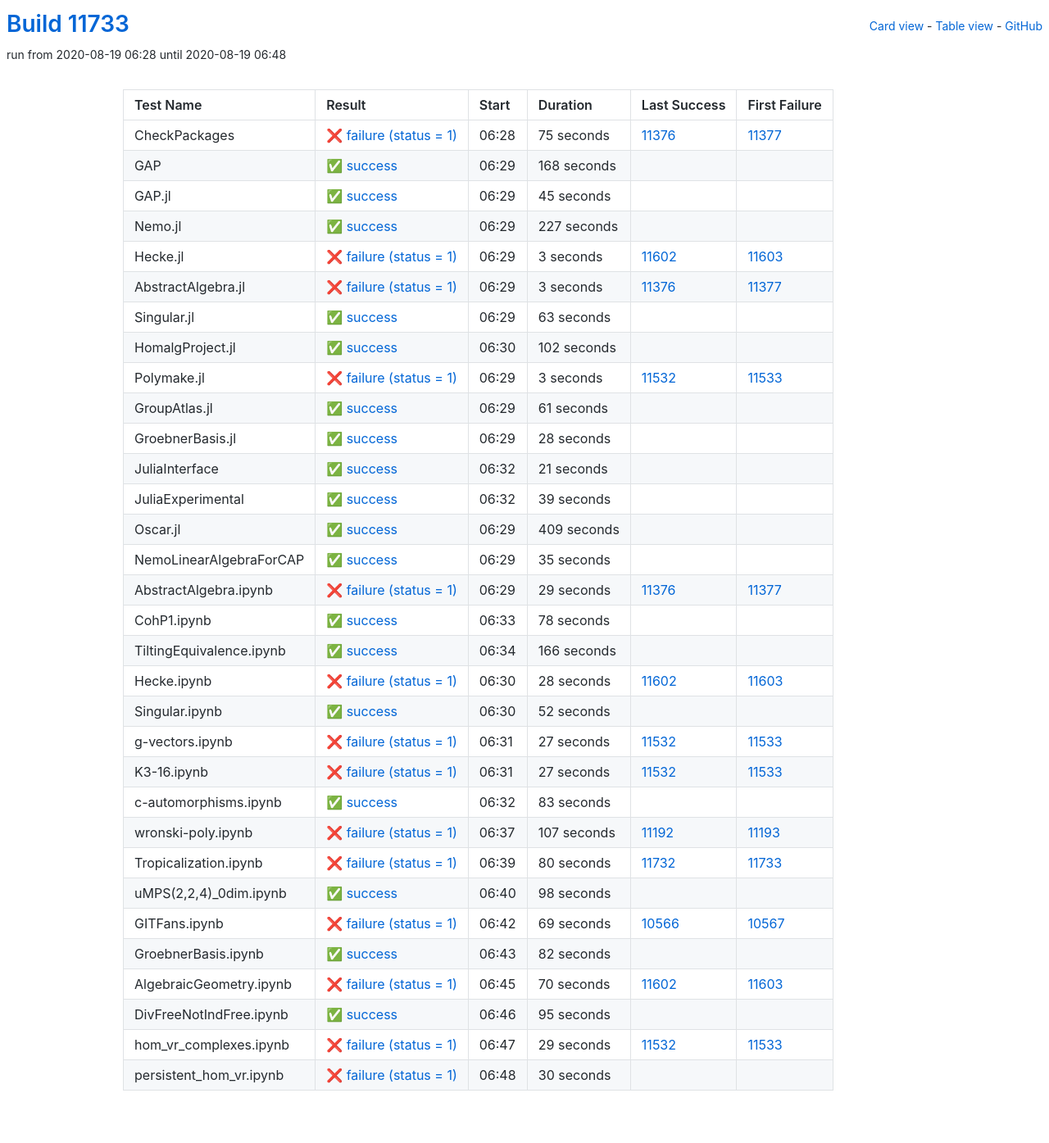
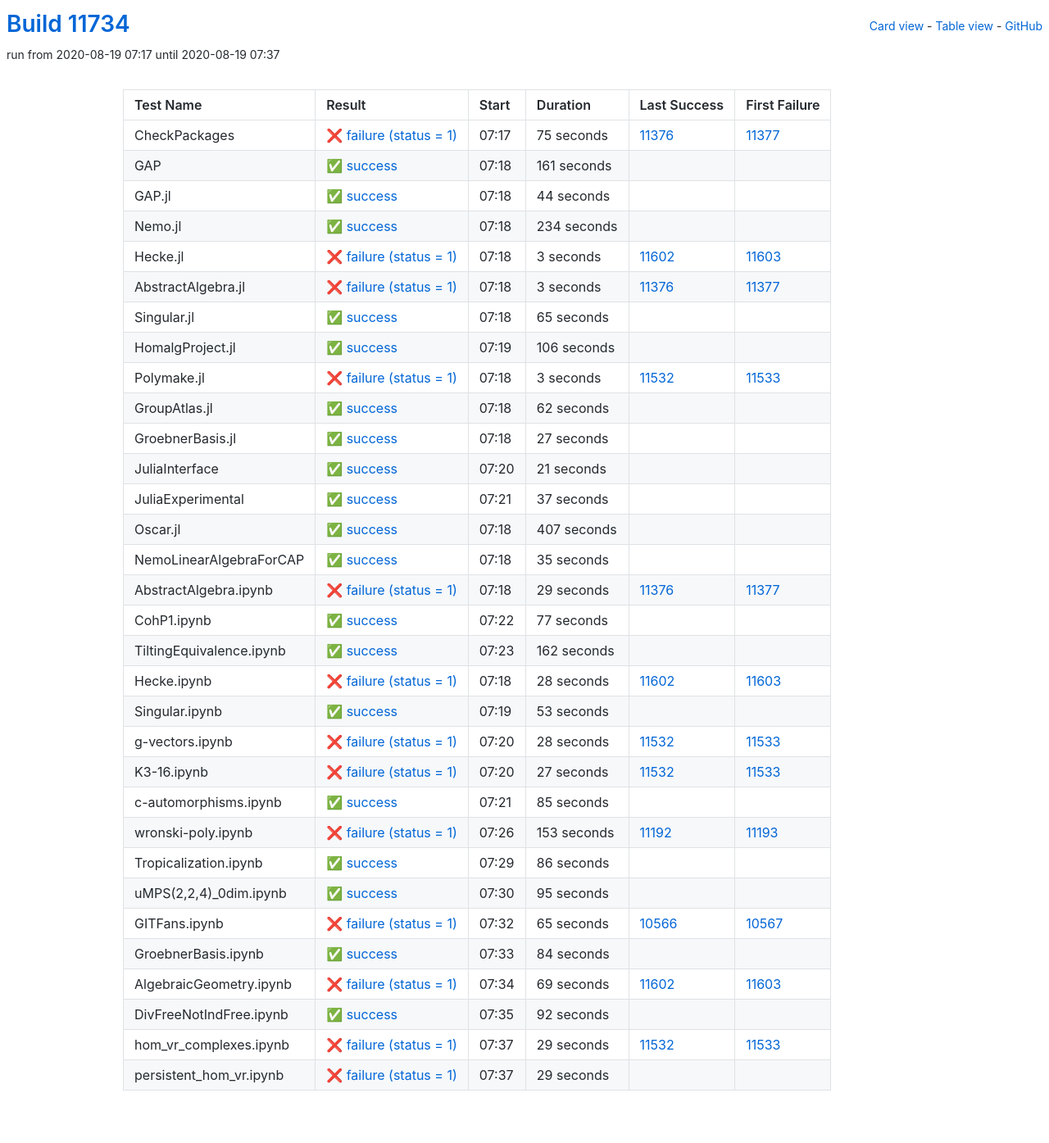
Before and after one commit to oscar-system/oscar-ci-status, a Jekyll site: the page built from table.html, in a window 1280 px wide. Shown: the whole page at 82% size. Built offline with Jekyll 4.4.1, drawn with Linux system fonts in a browser that asks for light colours.

Commit message:
Build #11734

```diff
--- a/_data/ci.yml
+++ b/_data/ci.yml
@@ -1,6 +1,6 @@
 ---
-build: 11733
-build_url: https://oscarci.mathematik.uni-kl.de/job/oscar/11733/
+build: 11734
+build_url: https://oscarci.mathematik.uni-kl.de/job/oscar/11734/
 job: oscar
 organization: oscar-system
 repo: oscar-ci-status
@@ -8,8 +8,8 @@
 tests:
 - name: CheckPackages
   id: checkpackages
-  log: https://oscarci.mathematik.uni-kl.de/job/oscar/11733/artifact/logs/build-11733/CheckPackages.log
-  start: 2020-08-19 06:28
+  log: https://oscarci.mathematik.uni-kl.de/job/oscar/11734/artifact/logs/build-11734/CheckPackages.log
+  start: 2020-08-19 07:17
   success: false
   exitcode: 1
   status: failure
@@ -20,44 +20,44 @@
   first_failure_url: https://oscarci.mathematik.uni-kl.de/job/oscar/11377/
 - name: GAP
   id: gap
-  log: https://oscarci.mathematik.uni-kl.de/job/oscar/11733/artifact/logs/build-11733/GAP.log
-  start: 2020-08-19 06:29
+  log: https://oscarci.mathematik.uni-kl.de/job/oscar/11734/artifact/logs/build-11734/GAP.log
+  start: 2020-08-19 07:18
   success: true
   exitcode: 0
   status: success
-  duration: 168
+  duration: 161
   last_success: false
   last_success_url:
   first_failure: false
   first_failure_url:
 - name: GAP.jl
   id: gap-jl
-  log: https://oscarci.mathematik.uni-kl.de/job/oscar/11733/artifact/logs/build-11733/GAP.jl.log
-  start: 2020-08-19 06:29
+  log: https://oscarci.mathematik.uni-kl.de/job/oscar/11734/artifact/logs/build-11734/GAP.jl.log
+  start: 2020-08-19 07:18
   success: true
   exitcode: 0
   status: success
-  duration: 45
+  duration: 44
   last_success: false
   last_success_url:
   first_failure: false
   first_failure_url:
 - name: Nemo.jl
   id: nemo-jl
-  log: https://oscarci.mathematik.uni-kl.de/job/oscar/11733/artifact/logs/build-11733/Nemo.jl.log
-  start: 2020-08-19 06:29
+  log: https://oscarci.mathematik.uni-kl.de/job/oscar/11734/artifact/logs/build-11734/Nemo.jl.log
+  start: 2020-08-19 07:18
   success: true
   exitcode: 0
   status: success
-  duration: 227
+  duration: 234
   last_success: false
   last_success_url:
   first_failure: false
   first_failure_url:
 - name: Hecke.jl
   id: hecke-jl
-  log: https://oscarci.mathematik.uni-kl.de/job/oscar/11733/artifact/logs/build-11733/Hecke.jl.log
-  start: 2020-08-19 06:29
+  log: https://oscarci.mathematik.uni-kl.de/job/oscar/11734/artifact/logs/build-11734/Hecke.jl.log
+  start: 2020-08-19 07:18
   success: false
   exitcode: 1
   status: failure
@@ -68,8 +68,8 @@
   first_failure_url: https://oscarci.mathematik.uni-kl.de/job/oscar/11603/
 - name: AbstractAlgebra.jl
   id: abstractalgebra-jl
-  log: https://oscarci.mathematik.uni-kl.de/job/oscar/11733/artifact/logs/build-11733/AbstractAlgebra.jl.log
-  start: 2020-08-19 06:29
+  log: https://oscarci.mathematik.uni-kl.de/job/oscar/11734/artifact/logs/build-11734/AbstractAlgebra.jl.log
+  start: 2020-08-19 07:18
   success: false
   exitcode: 1
   status: failure
@@ -80,32 +80,32 @@
   first_failure_url: https://oscarci.mathematik.uni-kl.de/job/oscar/11377/
 - name: Singular.jl
   id: singular-jl
-  log: https://oscarci.mathematik.uni-kl.de/job/oscar/11733/artifact/logs/build-11733/Singular.jl.log
-  start: 2020-08-19 06:29
+  log: https://oscarci.mathematik.uni-kl.de/job/oscar/11734/artifact/logs/build-11734/Singular.jl.log
+  start: 2020-08-19 07:18
   success: true
   exitcode: 0
   status: success
-  duration: 63
+  duration: 65
   last_success: false
   last_success_url:
   first_failure: false
   first_failure_url:
 - name: HomalgProject.jl
   id: homalgproject-jl
-  log: https://oscarci.mathematik.uni-kl.de/job/oscar/11733/artifact/logs/build-11733/HomalgProject.jl.log
-  start: 2020-08-19 06:30
+  log: https://oscarci.mathematik.uni-kl.de/job/oscar/11734/artifact/logs/build-11734/HomalgProject.jl.log
+  start: 2020-08-19 07:19
   success: true
   exitcode: 0
   status: success
-  duration: 102
+  duration: 106
   last_success: false
   last_success_url:
   first_failure: false
   first_failure_url:
 - name: Polymake.jl
   id: polymake-jl
-  log: https://oscarci.mathematik.uni-kl.de/job/oscar/11733/artifact/logs/build-11733/Polymake.jl.log
-  start: 2020-08-19 06:29
+  log: https://oscarci.mathematik.uni-kl.de/job/oscar/11734/artifact/logs/build-11734/Polymake.jl.log
+  start: 2020-08-19 07:18
   success: false
   exitcode: 1
   status: failure
@@ -116,32 +116,32 @@
   first_failure_url: https://oscarci.mathematik.uni-kl.de/job/oscar/11533/
 - name: GroupAtlas.jl
   id: groupatlas-jl
-  log: https://oscarci.mathematik.uni-kl.de/job/oscar/11733/artifact/logs/build-11733/GroupAtlas.jl.log
-  start: 2020-08-19 06:29
+  log: https://oscarci.mathematik.uni-kl.de/job/oscar/11734/artifact/logs/build-11734/GroupAtlas.jl.log
+  start: 2020-08-19 07:18
   success: true
   exitcode: 0
   status: success
-  duration: 61
+  duration: 62
   last_success: false
   last_success_url:
   first_failure: false
   first_failure_url:
 - name: GroebnerBasis.jl
   id: groebnerbasis-jl
-  log: https://oscarci.mathematik.uni-kl.de/job/oscar/11733/artifact/logs/build-11733/GroebnerBasis.jl.log
-  start: 2020-08-19 06:29
+  log: https://oscarci.mathematik.uni-kl.de/job/oscar/11734/artifact/logs/build-11734/GroebnerBasis.jl.log
+  start: 2020-08-19 07:18
   success: true
   exitcode: 0
   status: success
-  duration: 28
+  duration: 27
   last_success: false
   last_success_url:
   first_failure: false
   first_failure_url:
 - name: JuliaInterface
   id: juliainterface
-  log: https://oscarci.mathematik.uni-kl.de/job/oscar/11733/artifact/logs/build-11733/JuliaInterface.log
-  start: 2020-08-19 06:32
+  log: https://oscarci.mathematik.uni-kl.de/job/oscar/11734/artifact/logs/build-11734/JuliaInterface.log
+  start: 2020-08-19 07:20
   success: true
   exitcode: 0
   status: success
@@ -152,32 +152,32 @@
   first_failure_url:
 - name: JuliaExperimental
   id: juliaexperimental
-  log: https://oscarci.mathematik.uni-kl.de/job/oscar/11733/artifact/logs/build-11733/JuliaExperimental.log
-  start: 2020-08-19 06:32
+  log: https://oscarci.mathematik.uni-kl.de/job/oscar/11734/artifact/logs/build-11734/JuliaExperimental.log
+  start: 2020-08-19 07:21
   success: true
   exitcode: 0
   status: success
-  duration: 39
+  duration: 37
   last_success: false
   last_success_url:
   first_failure: false
   first_failure_url:
 - name: Oscar.jl
   id: oscar-jl
-  log: https://oscarci.mathematik.uni-kl.de/job/oscar/11733/artifact/logs/build-11733/Oscar.jl.log
-  start: 2020-08-19 06:29
+  log: https://oscarci.mathematik.uni-kl.de/job/oscar/11734/artifact/logs/build-11734/Oscar.jl.log
+  start: 2020-08-19 07:18
   success: true
   exitcode: 0
   status: success
-  duration: 409
+  duration: 407
   last_success: false
   last_success_url:
   first_failure: false
   first_failure_url:
 - name: NemoLinearAlgebraForCAP
   id: nemolinearalgebraforcap
-  log: https://oscarci.mathematik.uni-kl.de/job/oscar/11733/artifact/logs/build-11733/NemoLinearAlgebraForCAP.log
-  start: 2020-08-19 06:29
+  log: https://oscarci.mathematik.uni-kl.de/job/oscar/11734/artifact/logs/build-11734/NemoLinearAlgebraForCAP.log
+  start: 2020-08-19 07:18
   success: true
   exitcode: 0
   status: success
@@ -188,8 +188,8 @@
   first_failure_url:
 - name: AbstractAlgebra.ipynb
   id: abstractalgebra-ipynb
-  log: https://oscarci.mathematik.uni-kl.de/job/oscar/11733/artifact/logs/build-11733/AbstractAlgebra.ipynb.log
-  start: 2020-08-19 06:29
+  log: https://oscarci.mathematik.uni-kl.de/job/oscar/11734/artifact/logs/build-11734/AbstractAlgebra.ipynb.log
+  start: 2020-08-19 07:18
   success: false
   exitcode: 1
   status: failure
@@ -200,32 +200,32 @@
   first_failure_url: https://oscarci.mathematik.uni-kl.de/job/oscar/11377/
 - name: CohP1.ipynb
   id: cohp1-ipynb
-  log: https://oscarci.mathematik.uni-kl.de/job/oscar/11733/artifact/logs/build-11733/CohP1.ipynb.log
-  start: 2020-08-19 06:33
+  log: https://oscarci.mathematik.uni-kl.de/job/oscar/11734/artifact/logs/build-11734/CohP1.ipynb.log
+  start: 2020-08-19 07:22
   success: true
   exitcode: 0
   status: success
-  duration: 78
+  duration: 77
   last_success: false
   last_success_url:
   first_failure: false
   first_failure_url:
 - name: TiltingEquivalence.ipynb
   id: tiltingequivalence-ipynb
-  log: https://oscarci.mathematik.uni-kl.de/job/oscar/11733/artifact/logs/build-11733/TiltingEquivalence.ipynb.log
-  start: 2020-08-19 06:34
+  log: https://oscarci.mathematik.uni-kl.de/job/oscar/11734/artifact/logs/build-11734/TiltingEquivalence.ipynb.log
+  start: 2020-08-19 07:23
   success: true
   exitcode: 0
   status: success
-  duration: 166
+  duration: 162
   last_success: false
   last_success_url:
   first_failure: false
   first_failure_url:
 - name: Hecke.ipynb
   id: hecke-ipynb
-  log: https://oscarci.mathematik.uni-kl.de/job/oscar/11733/artifact/logs/build-11733/Hecke.ipynb.log
-  start: 2020-08-19 06:30
+  log: https://oscarci.mathematik.uni-kl.de/job/oscar/11734/artifact/logs/build-11734/Hecke.ipynb.log
+  start: 2020-08-19 07:18
   success: false
   exitcode: 1
   status: failure
@@ -236,32 +236,32 @@
   first_failure_url: https://oscarci.mathematik.uni-kl.de/job/oscar/11603/
 - name: Singular.ipynb
   id: singular-ipynb
-  log: https://oscarci.mathematik.uni-kl.de/job/oscar/11733/artifact/logs/build-11733/Singular.ipynb.log
-  start: 2020-08-19 06:30
+  log: https://oscarci.mathematik.uni-kl.de/job/oscar/11734/artifact/logs/build-11734/Singular.ipynb.log
+  start: 2020-08-19 07:19
   success: true
   exitcode: 0
   status: success
-  duration: 52
+  duration: 53
   last_success: false
   last_success_url:
   first_failure: false
   first_failure_url:
 - name: g-vectors.ipynb
   id: g-vectors-ipynb
-  log: https://oscarci.mathematik.uni-kl.de/job/oscar/11733/artifact/logs/build-11733/g-vectors.ipynb.log
-  start: 2020-08-19 06:31
+  log: https://oscarci.mathematik.uni-kl.de/job/oscar/11734/artifact/logs/build-11734/g-vectors.ipynb.log
+  start: 2020-08-19 07:20
   success: false
   exitcode: 1
   status: failure
-  duration: 27
+  duration: 28
   last_success: 11532
   last_success_url: https://oscarci.mathematik.uni-kl.de/job/oscar/11532/
   first_failure: 11533
   first_failure_url: https://oscarci.mathematik.uni-kl.de/job/oscar/11533/
 - name: K3-16.ipynb
   id: k3-16-ipynb
-  log: https://oscarci.mathematik.uni-kl.de/job/oscar/11733/artifact/logs/build-11733/K3-16.ipynb.log
-  start: 2020-08-19 06:31
+  log: https://oscarci.mathematik.uni-kl.de/job/oscar/11734/artifact/logs/build-11734/K3-16.ipynb.log
+  start: 2020-08-19 07:20
   success: false
   exitcode: 1
   status: failure
@@ -272,92 +272,44 @@
   first_failure_url: https://oscarci.mathematik.uni-kl.de/job/oscar/11533/
 - name: c-automorphisms.ipynb
   id: c-automorphisms-ipynb
-  log: https://oscarci.mathematik.uni-kl.de/job/oscar/11733/artifact/logs/build-11733/c-automorphisms.ipynb.log
-  start: 2020-08-19 06:32
+  log: https://oscarci.mathematik.uni-kl.de/job/oscar/11734/artifact/logs/build-11734/c-automorphisms.ipynb.log
+  start: 2020-08-19 07:21
   success: true
   exitcode: 0
   status: success
-  duration: 83
+  duration: 85
   last_success: false
   last_success_url:
   first_failure: false
   first_failure_url:
 - name: wronski-poly.ipynb
   id: wronski-poly-ipynb
-  log: https://oscarci.mathematik.uni-kl.de/job/oscar/11733/artifact/logs/build-11733/wronski-poly.ipynb.log
-  start: 2020-08-19 06:37
+  log: https://oscarci.mathematik.uni-kl.de/job/oscar/11734/artifact/logs/build-11734/wronski-poly.ipynb.log
+  start: 2020-08-19 07:26
   success: false
   exitcode: 1
   status: failure
-  duration: 107
+  duration: 153
   last_success: 11192
   last_success_url: https://oscarci.mathematik.uni-kl.de/job/oscar/11192/
   first_failure: 11193
   first_failure_url: https://oscarci.mathematik.uni-kl.de/job/oscar/11193/
 - name: Tropicalization.ipynb
   id: tropicalization-ipynb
-  log: https://oscarci.mathematik.uni-kl.de/job/oscar/11733/artifact/logs/build-11733/Tropicalization.ipynb.log
-  start: 2020-08-19 06:39
-  success: false
-  exitcode: 1
-  status: failure
-  duration: 80
-  last_success: 11732
-  last_success_url: https://oscarci.mathematik.uni-kl.de/job/oscar/11732/
-  first_failure: 11733
-  first_failure_url: https://oscarci.mathematik.uni-kl.de/job/oscar/11733/
-- name: uMPS(2,2,4)_0dim.ipynb
-  id: umps-2-2-4-0dim-ipynb
-  log: https://oscarci.mathematik.uni-kl.de/job/oscar/11733/artifact/logs/build-11733/uMPS-2-2-4-_0dim.ipynb.log
-  start: 2020-08-19 06:40
+  log: https://oscarci.mathematik.uni-kl.de/job/oscar/11734/artifact/logs/build-11734/Tropicalization.ipynb.log
+  start: 2020-08-19 07:29
   success: true
   exitcode: 0
   status: success
-  duration: 98
+  duration: 86
   last_success: false
   last_success_url:
   first_failure: false
   first_failure_url:
-- name: GITFans.ipynb
-  id: gitfans-ipynb
-  log: https://oscarci.mathematik.uni-kl.de/job/oscar/11733/artifact/logs/build-11733/GITFans.ipynb.log
-  start: 2020-08-19 06:42
-  success: false
-  exitcode: 1
-  status: failure
-  duration: 69
-  last_success: 10566
-  last_success_url: https://oscarci.mathematik.uni-kl.de/job/oscar/10566/
-  first_failure: 10567
-  first_failure_url: https://oscarci.mathematik.uni-kl.de/job/oscar/10567/
-- name: GroebnerBasis.ipynb
-  id: groebnerbasis-ipynb
-  log: https://oscarci.mathematik.uni-kl.de/job/oscar/11733/artifact/logs/build-11733/GroebnerBasis.ipynb.log
-  start: 2020-08-19 06:43
-  success: true
-  exitcode: 0
-  status: success
-  duration: 82
-  last_success: false
-  last_success_url:
-  first_failure: false
-  first_failure_url:
-- name: AlgebraicGeometry.ipynb
-  id: algebraicgeometry-ipynb
-  log: https://oscarci.mathematik.uni-kl.de/job/oscar/11733/artifact/logs/build-11733/AlgebraicGeometry.ipynb.log
-  start: 2020-08-19 06:45
-  success: false
-  exitcode: 1
-  status: failure
-  duration: 70
-  last_success: 11602
-  last_success_url: https://oscarci.mathematik.uni-kl.de/job/oscar/11602/
-  first_failure: 11603
-  first_failure_url: https://oscarci.mathematik.uni-kl.de/job/oscar/11603/
-- name: DivFreeNotIndFree.ipynb
-  id: divfreenotindfree-ipynb
-  log: https://oscarci.mathematik.uni-kl.de/job/oscar/11733/artifact/logs/build-11733/DivFreeNotIndFree.ipynb.log
-  start: 2020-08-19 06:46
+- name: uMPS(2,2,4)_0dim.ipynb
+  id: umps-2-2-4-0dim-ipynb
+  log: https://oscarci.mathematik.uni-kl.de/job/oscar/11734/artifact/logs/build-11734/uMPS-2-2-4-_0dim.ipynb.log
+  start: 2020-08-19 07:30
   success: true
   exitcode: 0
   status: success
@@ -366,10 +318,58 @@
   last_success_url:
   first_failure: false
   first_failure_url:
+- name: GITFans.ipynb
+  id: gitfans-ipynb
+  log: https://oscarci.mathematik.uni-kl.de/job/oscar/11734/artifact/logs/build-11734/GITFans.ipynb.log
+  start: 2020-08-19 07:32
+  success: false
+  exitcode: 1
+  status: failure
+  duration: 65
+  last_success: 10566
+  last_success_url: https://oscarci.mathematik.uni-kl.de/job/oscar/10566/
+  first_failure: 10567
+  first_failure_url: https://oscarci.mathematik.uni-kl.de/job/oscar/10567/
+- name: GroebnerBasis.ipynb
+  id: groebnerbasis-ipynb
+  log: https://oscarci.mathematik.uni-kl.de/job/oscar/11734/artifact/logs/build-11734/GroebnerBasis.ipynb.log
+  start: 2020-08-19 07:33
+  success: true
+  exitcode: 0
+  status: success
+  duration: 84
+  last_success: false
+  last_success_url:
+  first_failure: false
+  first_failure_url:
+- name: AlgebraicGeometry.ipynb
+  id: algebraicgeometry-ipynb
+  log: https://oscarci.mathematik.uni-kl.de/job/oscar/11734/artifact/logs/build-11734/AlgebraicGeometry.ipynb.log
+  start: 2020-08-19 07:34
+  success: false
+  exitcode: 1
+  status: failure
+  duration: 69
+  last_success: 11602
+  last_success_url: https://oscarci.mathematik.uni-kl.de/job/oscar/11602/
+  first_failure: 11603
+  first_failure_url: https://oscarci.mathematik.uni-kl.de/job/oscar/11603/
+- name: DivFreeNotIndFree.ipynb
+  id: divfreenotindfree-ipynb
+  log: https://oscarci.mathematik.uni-kl.de/job/oscar/11734/artifact/logs/build-11734/DivFreeNotIndFree.ipynb.log
+  start: 2020-08-19 07:35
+  success: true
+  exitcode: 0
+  status: success
+  duration: 92
+  last_success: false
+  last_success_url:
+  first_failure: false
+  first_failure_url:
 - name: hom_vr_complexes.ipynb
   id: hom-vr-complexes-ipynb
-  log: https://oscarci.mathematik.uni-kl.de/job/oscar/11733/artifact/logs/build-11733/hom_vr_complexes.ipynb.log
-  start: 2020-08-19 06:47
+  log: https://oscarci.mathematik.uni-kl.de/job/oscar/11734/artifact/logs/build-11734/hom_vr_complexes.ipynb.log
+  start: 2020-08-19 07:37
   success: false
   exitcode: 1
   status: failure
@@ -380,12 +380,12 @@
   first_failure_url: https://oscarci.mathematik.uni-kl.de/job/oscar/11533/
 - name: persistent_hom_vr.ipynb
   id: persistent-hom-vr-ipynb
-  log: https://oscarci.mathematik.uni-kl.de/job/oscar/11733/artifact/logs/build-11733/persistent_hom_vr.ipynb.log
-  start: 2020-08-19 06:48
+  log: https://oscarci.mathematik.uni-kl.de/job/oscar/11734/artifact/logs/build-11734/persistent_hom_vr.ipynb.log
+  start: 2020-08-19 07:37
   success: false
   exitcode: 1
   status: failure
-  duration: 30
+  duration: 29
   last_success: false
   last_success_url:
   first_failure: false
```
Also changed, not shown: README.md.
